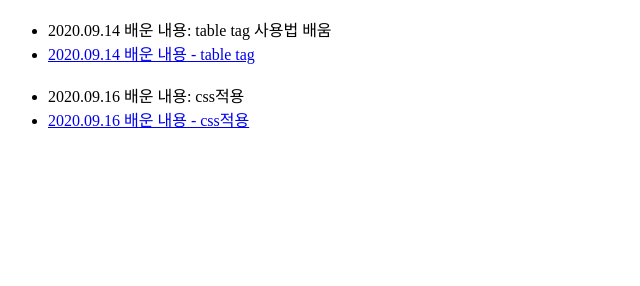
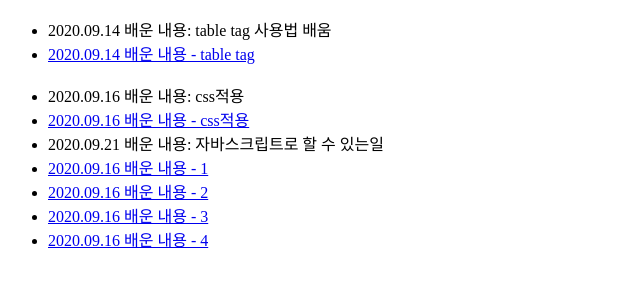
Before and after one commit to clanbert13/HTML_thing, a plain HTML site: page index.html in a window 1280 px wide. Shown: the part 124-410 px from the top of the page, without its empty margins (0-640 px from the left). Drawn offline with Linux system fonts and the light colour scheme.

Commit message:
Update index.html

```diff
--- a/index.html
+++ b/index.html
@@ -17,6 +17,12 @@
             <li> 2020.09.16 배운 내용: css적용 </li>
             <li> <a href="2402(20200916)_1.html" target="_blank">2020.09.16 배운 내용 - css적용</a> </li>
 
+            <li> 2020.09.21 배운 내용: 자바스크립트로 할 수 있는일 </li>
+            <li> <a href="2402(20200921)_1.html" target="_blank">2020.09.16 배운 내용 - 1</a> </li>
+            <li> <a href="2402(20200921)_1.html" target="_blank">2020.09.16 배운 내용 - 2</a> </li>
+            <li> <a href="2402(20200921)_1.html" target="_blank">2020.09.16 배운 내용 - 3</a> </li>
+            <li> <a href="2402(20200921)_1.html" target="_blank">2020.09.16 배운 내용 - 4</a> </li>
+
         </ul>
     </body>
 
```
